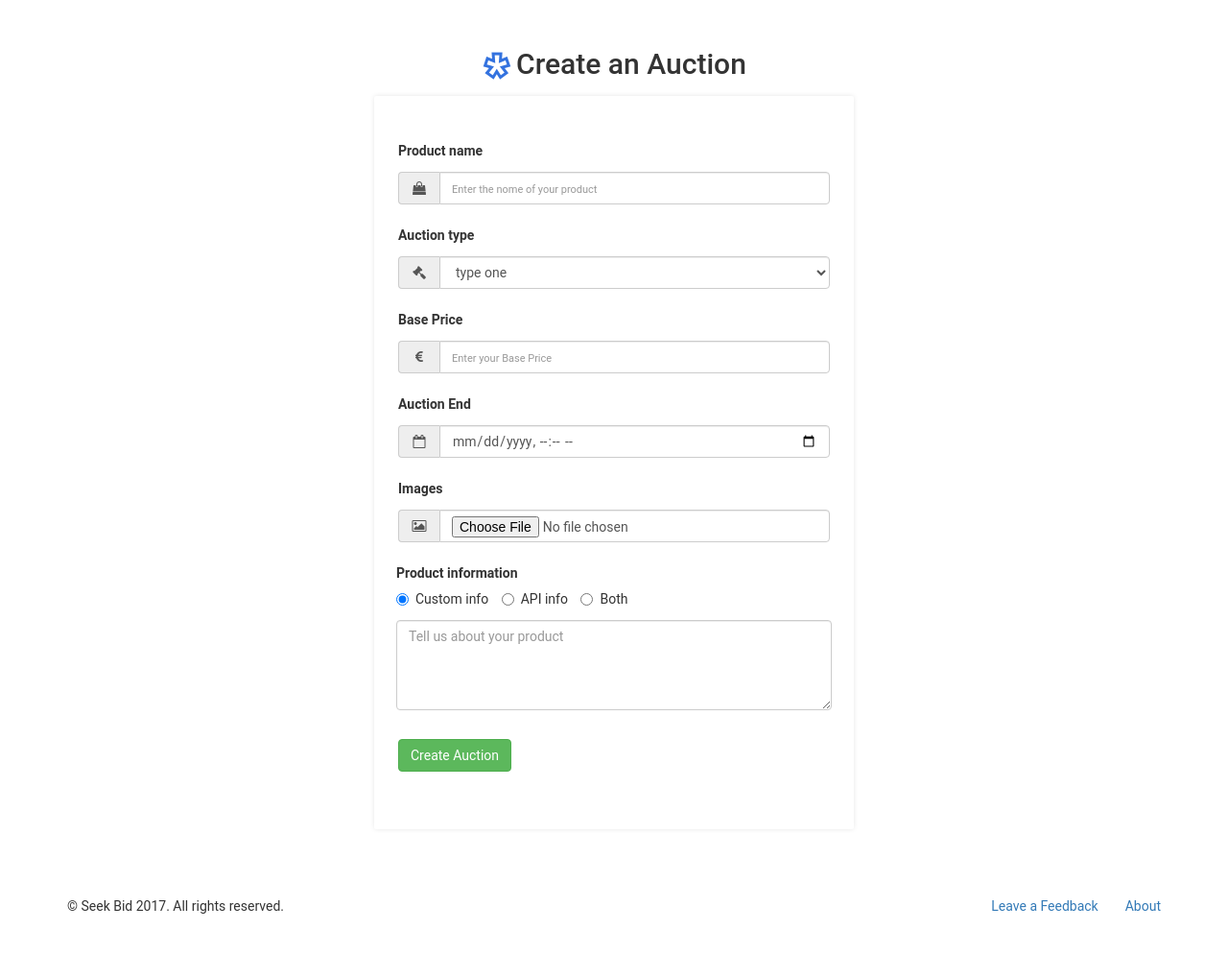
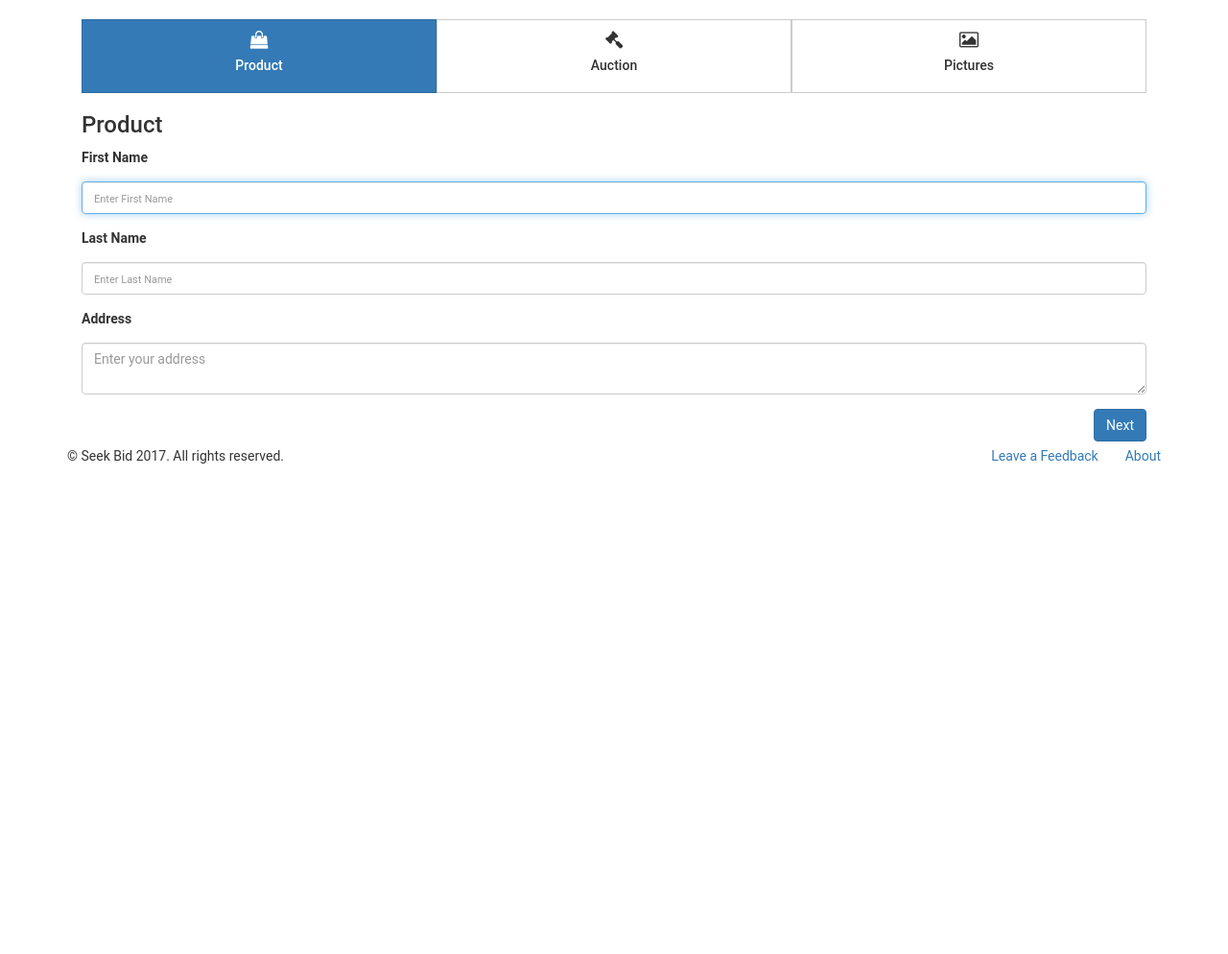
Before and after one commit to renatoabreu11/LBAW, a PHP site: page /CreateAuction.html in a window 1280 px wide. Shown: the part 57-1051 px from the top of the page at 96% size. After the commit the page ends 540 px from the top, so only its background shows below. Run offline with PHP 8.4, Linux system fonts and the light colour scheme; some libraries are stand-ins or nearby versions.

Commit message:
Create page still in construction

```diff
--- a/SeekBid/app/CreateAuction.html
+++ b/SeekBid/app/CreateAuction.html
@@ -140,89 +140,69 @@
 </nav>
 
 <div class="container">
-  <div class="row main">
-    <div class="panel-heading">
-      <div class="panel-title text-center">
-        <img src="favicon.ico" class="img-rounded" width="32" height="32" style="position: relative; bottom: 5px;">
-        <h2 class="title" id="title-signup" style="display: inline;">Create an Auction</h2>
+  <div class="stepwizard col-xs-12">
+    <div class="stepwizard-row setup-panel col-xs-12">
+      <div class="stepwizard-step col-xs-4">
+        <button href="#step-1" type="button" class="btn btn-primary btn-circle"><i class="fa fa-shopping-bag fa-lg"></i><br><h5>Product</h5></button>
+
       </div>
+      <div class="stepwizard-step col-xs-4">
+        <button href="#step-2" type="button" class="btn btn-default btn-circle" disabled><i class="fa fa-legal fa-lg"></i><br><h5>Auction</h5></button>
+
       </div>
+      <div class="stepwizard-step col-xs-4">
+        <button href="#step-3" type="button" class="btn btn-default btn-circle" disabled><i class="fa fa-image fa-lg"></i><br><h5>Pictures</h5></button>
 
-    <div class="main-login main-center">
-      <form class="form-horizontal" method="post" action="#">
-        <div class="form-group">
-          <label for="product_name" class="cols-sm-2 control-label" style="margin-bottom: 12px">Product name</label>
-          <div class="cols-sm-10">
-            <div class="input-group">
-              <span class="input-group-addon"><i class="fa fa-shopping-bag fa-fw" aria-hidden="true"></i></span>
-              <input type="text" class="form-control" name="product_name" id="product_name"  placeholder="Enter the nome of your product"/>
       </div>
     </div>
   </div>
 
+  <form role="form" action="" method="post">
+    <div class="row setup-content" id="step-1">
+      <div class="col-xs-12">
+        <div class="col-xs-12">
+          <h3> Product</h3>
           <div class="form-group">
-          <label for="auction_type" class="cols-sm-2 control-label" style="margin-bottom: 12px">Auction type</label>
-          <div class="cols-sm-10">
-            <div class="input-group">
-              <span class="input-group-addon"><i class="fa fa-legal fa-fw" aria-hidden="true"></i></span>
-              <select class="form-control" name="auction_type" id="auction_type">
-                <option>type one</option>
-                <option>type two</option>
-                <option>type three</option>
-                <option>type four</option>
-              </select>
+            <label class="control-label">First Name</label>
+            <input  maxlength="100" type="text" required="required" class="form-control" placeholder="Enter First Name"  />
+          </div>
+          <div class="form-group">
+            <label class="control-label">Last Name</label>
+            <input maxlength="100" type="text" required="required" class="form-control" placeholder="Enter Last Name" />
+          </div>
+          <div class="form-group">
+            <label class="control-label">Address</label>
+            <textarea required="required" class="form-control" placeholder="Enter your address" ></textarea>
+          </div>
+          <button class="btn btn-primary nextBtn btn pull-right" type="button" >Next</button>
         </div>
       </div>
     </div>
-
+    <div class="row setup-content" id="step-2">
+      <div class="col-xs-12">
+        <div class="col-xs-12">
+          <h3> Step 2</h3>
           <div class="form-group">
-          <label for="product_base_price" class="cols-sm-2 control-label" style="margin-bottom: 12px">Base Price</label>
-          <div class="cols-sm-10">
-            <div class="input-group">
-              <span class="input-group-addon"><i class="fa fa-eur fa-fw" aria-hidden="true"></i></span>
-              <input type="number" step="0.01" class="form-control" name="product_base_price" id="product_base_price"  placeholder="Enter your Base Price"/>
+            <label class="control-label">Company Name</label>
+            <input maxlength="200" type="text" required="required" class="form-control" placeholder="Enter Company Name" />
+          </div>
+          <div class="form-group">
+            <label class="control-label">Company Address</label>
+            <input maxlength="200" type="text" required="required" class="form-control" placeholder="Enter Company Address"  />
+          </div>
+          <button class="btn btn-primary nextBtn btn-lg pull-right" type="button" >Next</button>
         </div>
       </div>
     </div>
-
-        <div class="form-group">
-          <label for="auction_end" class="cols-sm-2 control-label" style="margin-bottom: 12px">Auction End</label>
-          <div class="cols-sm-10">
-            <div class="input-group">
-              <span class="input-group-addon"><i class="fa fa-calendar-o fa-fw" aria-hidden="true"></i></span>
-              <input type="datetime-local" class="form-control" name="auction_end" id="auction_end"/>
+    <div class="row setup-content" id="step-3">
+      <div class="col-xs-6 col-md-offset-3">
+        <div class="col-md-12">
+          <h3> Step 3</h3>
+          <button class="btn btn-success btn-lg pull-right" type="submit">Submit</button>
         </div>
       </div>
     </div>
-
-        <div class="form-group">
-          <label for="product_images" class="cols-sm-2 control-label" style="margin-bottom: 12px">Images</label>
-          <div class="cols-sm-10">
-            <div class="input-group">
-              <span class="input-group-addon"><i class="fa fa-image fa-fw" aria-hidden="true"></i></span>
-              <input type="file" class="form-control" name="product_images" id="product_images"  placeholder="Choose your images"/>
-            </div>
-          </div>
-        </div>
-
-        <div class="form-group" id="textarea-create_auction">
-          <div class="form-group" style="padding:0px 13px">
-            <label for="product_user_info" class="cols-sm-2 control-label" style="margin-bottom: 0px">Product information</label>
-            <div class="radio" style="margin-bottom:12px;padding-top:0px">
-              <label class="radio-inline"><input type="radio" name="optradio" checked>Custom info</label>
-              <label class="radio-inline"><input type="radio" name="optradio">API info</label>
-              <label class="radio-inline"><input type="radio" name="optradio">Both</label>
-            </div>
-            <textarea class="form-control" rows="4" name="product_user_info" id="product_user_info" placeholder="Tell us about your product"></textarea>
-          </div>
-        </div>
-
-        <div class="form-group" id="signup-btn">
-          <button type="submit" class="btn btn-success">Create Auction</button>
-        </div>
   </form>
-    </div>
-  </div>
 </div>
 
 
@@ -237,5 +217,6 @@
 
 <script src="https://ajax.googleapis.com/ajax/libs/jquery/3.1.1/jquery.min.js"></script>
 <script src="https://maxcdn.bootstrapcdn.com/bootstrap/3.3.7/js/bootstrap.min.js"></script>
+<script src="scripts/main.js"></script>
 </body>
 </html>
--- a/SeekBid/app/scripts/main.js
+++ b/SeekBid/app/scripts/main.js
@@ -202,3 +202,51 @@
   }
 
 })();
+
+/* ==================== Create Auction ============================
+
+ step script
+ */
+
+$(document).ready(function () {
+  var navListItems = $('div.setup-panel div .btn-circle'),
+    allWells = $('.setup-content'),
+    allNextBtn = $('.nextBtn');
+
+  allWells.hide();
+
+  navListItems.click(function (e) {
+    e.preventDefault();
+    var $target = $($(this).attr('href')),
+      $item = $(this);
+
+    if (!$item.hasClass('disabled')) {
+      navListItems.removeClass('btn-primary').addClass('btn-default');
+      $item.addClass('btn-primary');
+      allWells.hide();
+      $target.show();
+      $target.find('input:eq(0)').focus();
+    }
+  });
+
+  allNextBtn.click(function(){
+    var curStep = $(this).closest(".setup-content"),
+      curStepBtn = curStep.attr("id"),
+      nextStepWizard = $('div.setup-panel div .btn-circle[href="#' + curStepBtn + '"]').parent().next().children(".btn-circle"),
+      curInputs = curStep.find("input[type='text'],input[type='url']"),
+      isValid = true;
+
+    $(".form-group").removeClass("has-error");
+    for(var i=0; i<curInputs.length; i++){
+      if (!curInputs[i].validity.valid){
+        isValid = false;
+        $(curInputs[i]).closest(".form-group").addClass("has-error");
+      }
+    }
+
+    if (isValid)
+      nextStepWizard.removeAttr('disabled').trigger('click');
+  });
+
+  $('div.setup-panel div .btn-circle.btn-primary').trigger('click');
+});
--- a/SeekBid/app/styles/main.css
+++ b/SeekBid/app/styles/main.css
@@ -754,3 +754,36 @@ input, input::-webkit-input-placeholder {
 .notification-media .notification-item-date {
   color: #757575;
 }
+/*=============== Create Auction =================*/
+
+.stepwizard-step p {
+  margin-top: 10px;
+}
+.stepwizard-row {
+  display: table-row;
+}
+.stepwizard {
+  display: table;
+  padding:0;
+}
+.stepwizard-step button[disabled] {
+  opacity: 1 !important;
+  filter: alpha(opacity=100) !important;
+}
+.stepwizard-row:before {
+
+}
+.stepwizard-step {
+  margin:0;
+  padding:0;
+  display: table-cell;
+  text-align: center;
+}
+.btn-circle {
+  width: 100%;
+  height: 100%;
+  text-align: center;
+  margin:0px;
+  padding: 10px 0;
+  border-radius: 0;
+}
```
Lines whose indentation alone changed are shown as unchanged.
